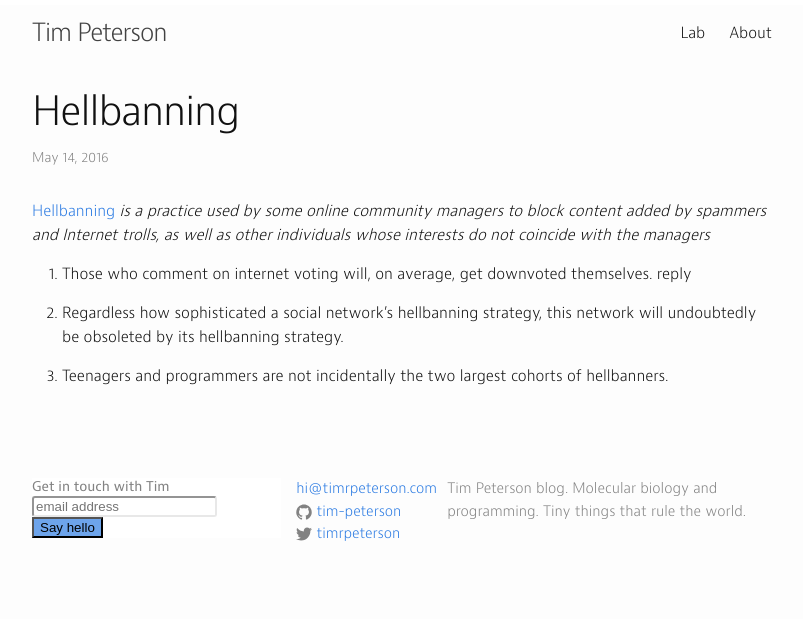
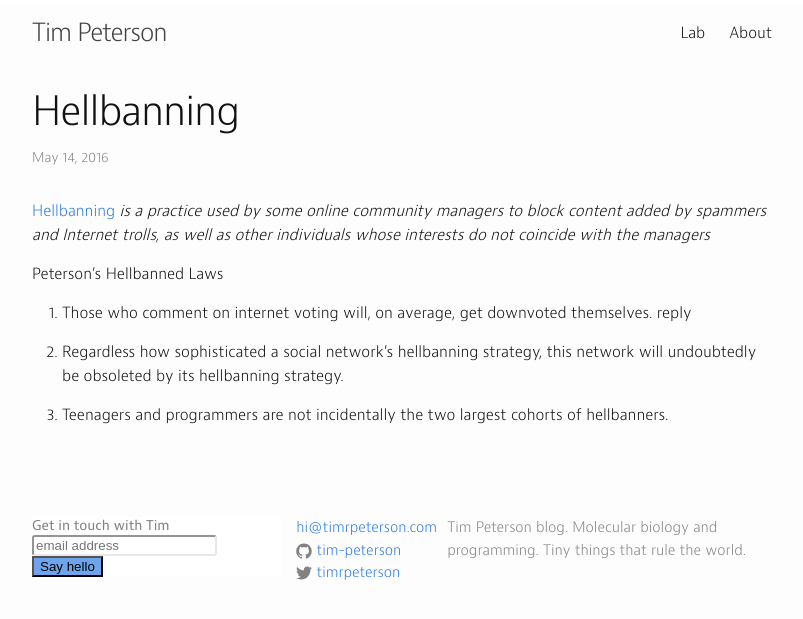
Before and after one commit to tim-peterson/timrpeterson, a Jekyll site: the page built from _posts/2016-06-03-hellbanneds-laws.markdown, in a window 1280 px wide. Shown: the top 619 px of the page, without its empty margins (238-1041 px from the left). Built offline with Jekyll 4.4.1, drawn with Linux system fonts in a browser that asks for light colours; comment, search, counter and statistics services are not loaded.

Commit message:
hellbanned law3

```diff
--- a/_posts/2016-06-03-hellbanneds-laws.markdown
+++ b/_posts/2016-06-03-hellbanneds-laws.markdown
@@ -9,6 +9,8 @@ comments: True
 
 [Hellbanning](https://en.wikipedia.org/wiki/Stealth_banning) *is a practice used by some online community managers to block content added by spammers and Internet trolls, as well as other individuals whose interests do not coincide with the managers*
 
+Peterson's Hellbanned Laws
+
 1. Those who comment on internet voting will, on average, get downvoted themselves.
 reply
 
```
